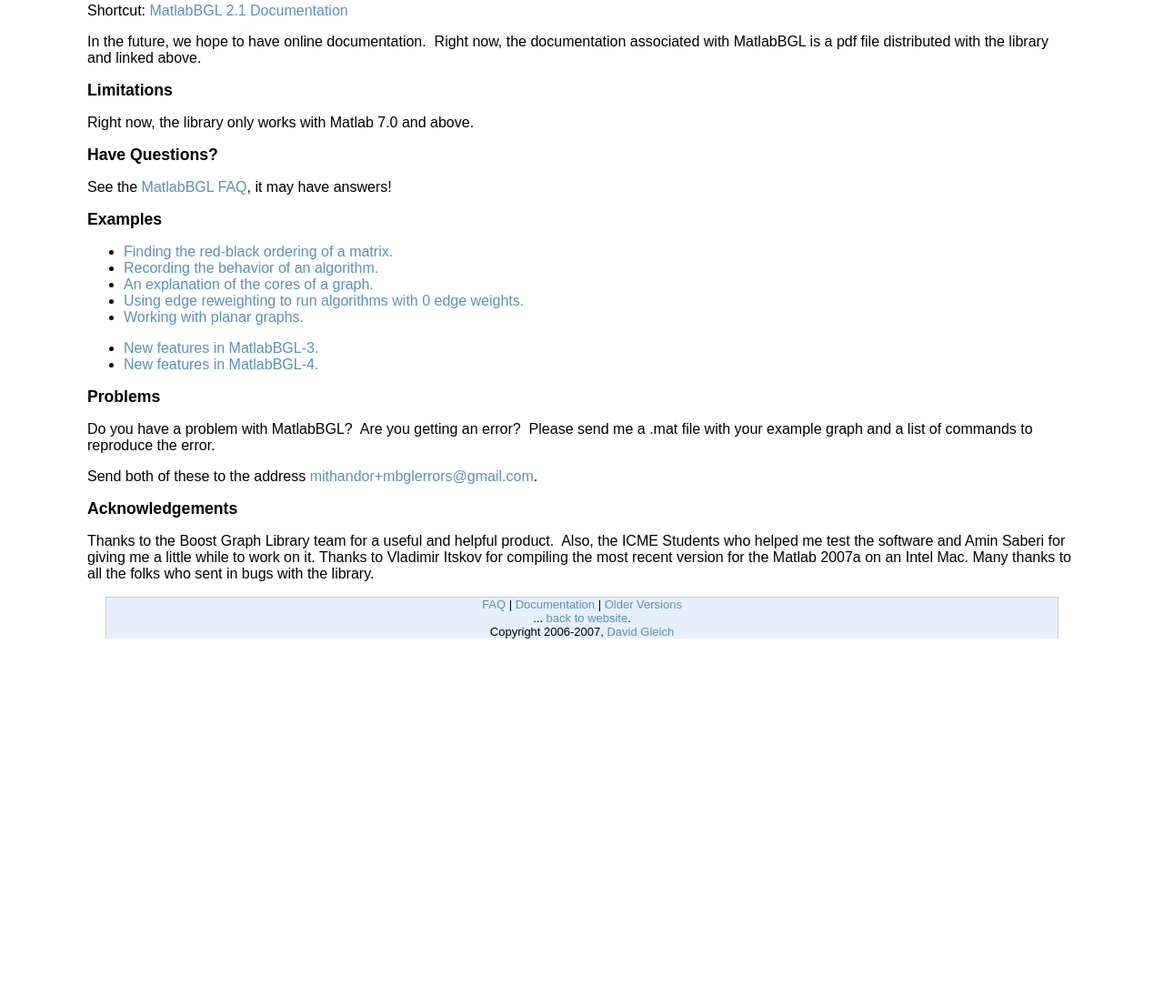
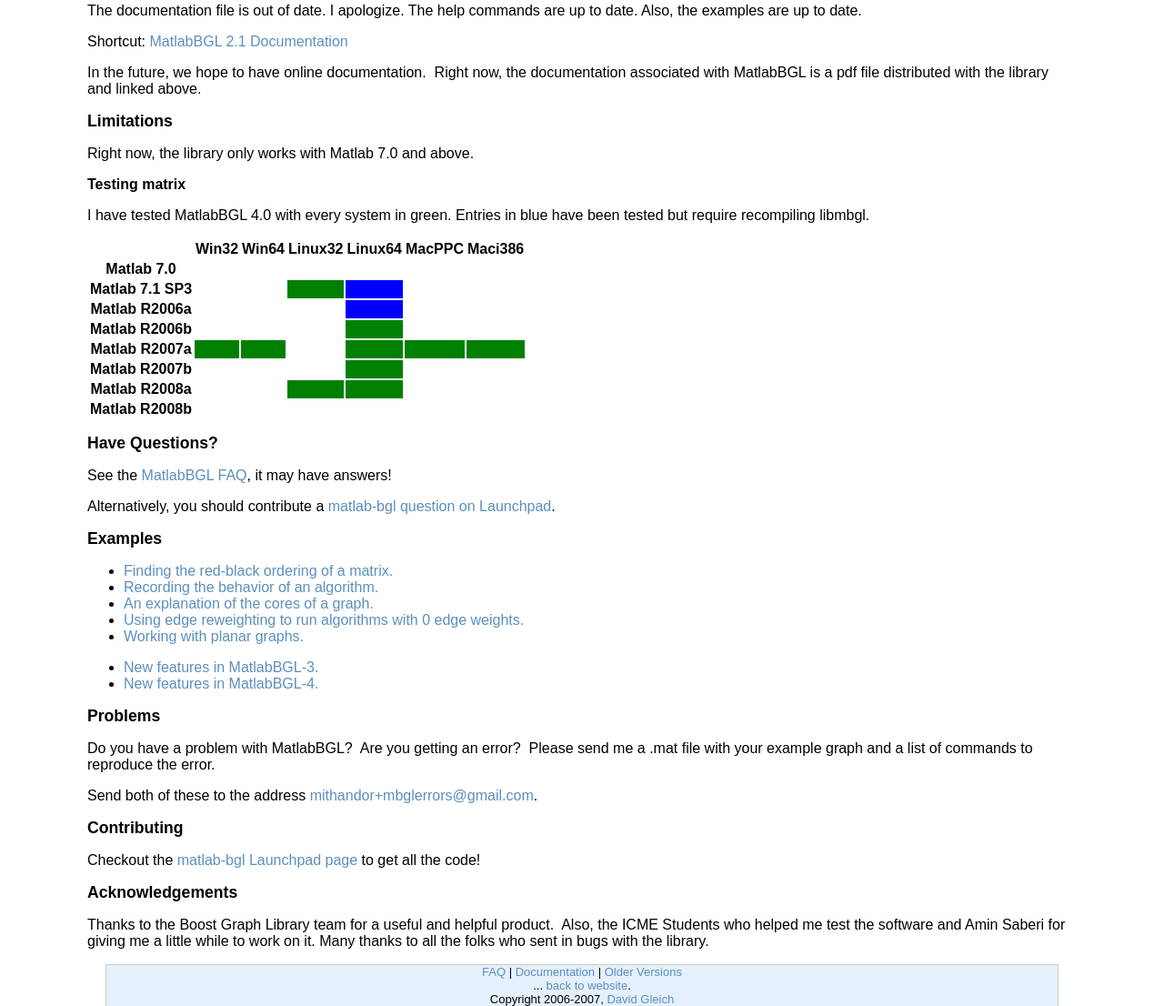
Before and after one commit to dgleich/matlab-bgl, a plain HTML site: page doc/html/index.html in a window 1280 px wide. Shown: the part 947-2053 px from the top of the page at 91% size. Before the commit the page ends 1649 px from the top, so only its background shows below. Drawn offline with Linux system fonts and the light colour scheme.

Commit message:
Misc documentation updates

```diff
--- a/doc/html/index.html
+++ b/doc/html/index.html
@@ -30,7 +30,8 @@
 		    <li><a href="index.html#examples">Examples</a></li>
 		    <li><a href="changes.html">Change Log</a></li>
 		    <li><a href="matlab_bgl_v2.1.pdf">Documentation</a></li>
-            <li><a href="old.html">Older Versions</a></li>
+          <li><a href="old.html">Older Versions</a></li>
+          <li><a href="http://launchpad.net/matlab-bgl/">Launchpad page</a></li>
 		    <li><a href="http://www.mathworks.com/matlabcentral/fileexchange/loadFile.do?objectId=10922&objectType=file">Download</a></li>
 	    </ul>
 
@@ -64,7 +65,7 @@
         <p>
             2006-05-09: Version 1.01 released. Fixes minor bugs. <a href="changes.html">
                 <br />MatlabBGL Changelog.</a></p>
-        <h2>Getting MatlabBGL (Latest Version: 2.1)</h2>
+        <h2>Getting MatlabBGL (Latest Version: 4.0)</h2>
         <p>
             The files for MatlabBGL reside on the Mathworks Matlab Central File Exchange.&nbsp;
             The lastest version is always there.</p>
@@ -101,6 +102,10 @@
             Documentation
         </h2>
         <p>
+            The documentation file is out of date.  I apologize.  The help
+            commands are up to date.  Also, the examples are up to date.
+            </p>
+        <p>
             Shortcut: <a href="matlab_bgl_v2.1.pdf">MatlabBGL 2.1 Documentation</a></p>
         <p>
             In the future, we hope to have online documentation. &nbsp;Right now, the documentation
@@ -112,10 +117,29 @@
         <p>
             Right now, the library only works with Matlab 7.0 and above.&nbsp;
         </p>
+        <h3>Testing matrix</h3>
+        <p>I have tested MatlabBGL 4.0 with every system in green.
+        Entries in blue have been tested but require recompiling libmbgl.</p>
+<table>
+   <tr><th></th>               <th>Win32</th>           <th>Win64</th>           <th>Linux32</th>         <th>Linux64</th>         <th>MacPPC</th>          <th>Maci386</th></tr>
+	<tr><th>Matlab 7.0</th>     <td bgcolor="white"></td><td bgcolor="white"></td><td bgcolor="white"></td><td bgcolor="white"></td><td bgcolor="white"></td><td bgcolor="white"></td bgcolor="white"></tr>
+	<tr><th>Matlab 7.1 SP3</th> <td bgcolor="white"></td><td bgcolor="white"></td><td bgcolor="green"></td><td bgcolor="blue" ></td><td bgcolor="white"></td><td bgcolor="white"></td bgcolor="white"></tr>
+	<tr><th>Matlab R2006a</th>  <td bgcolor="white"></td><td bgcolor="white"></td><td bgcolor="white"></td><td bgcolor="blue" ></td><td bgcolor="white"></td><td bgcolor="white"></td bgcolor="white"></tr>
+	<tr><th>Matlab R2006b</th>  <td bgcolor="white"></td><td bgcolor="white"></td><td bgcolor="white"></td><td bgcolor="green"></td><td bgcolor="white"></td><td bgcolor="white"></td bgcolor="white"></tr>
+	<tr><th>Matlab R2007a</th>  <td bgcolor="green"></td><td bgcolor="green"></td><td bgcolor="white"></td><td bgcolor="green"></td><td bgcolor="green"></td><td bgcolor="green"></td bgcolor="green"></tr>
+	<tr><th>Matlab R2007b</th>  <td bgcolor="white"></td><td bgcolor="white"></td><td bgcolor="white"></td><td bgcolor="green"></td><td bgcolor="white"></td><td bgcolor="white"></td bgcolor="white"></tr>
+	<tr><th>Matlab R2008a</th>  <td bgcolor="white"></td><td bgcolor="white"></td><td bgcolor="green"></td><td bgcolor="green"></td><td bgcolor="white"></td><td bgcolor="white"></td bgcolor="white"></tr>
+	<tr><th>Matlab R2008b</th>  <td bgcolor="white"></td><td bgcolor="white"></td><td bgcolor="white"></td><td bgcolor="white"></td><td bgcolor="white"></td><td bgcolor="white"></td bgcolor="white"></tr>
+</table>
         <h2>
             Have Questions?</h2>
         <p>
             See the <a href="faq.html">MatlabBGL FAQ</a>, it may have answers!&nbsp;
+        </p>
+        <p>
+        		Alternatively, you should contribute a
+        		<a href="https://answers.launchpad.net/matlab-bgl">
+        		matlab-bgl question on Launchpad</a>.
         </p>
         <a name="examples" />
         <h2>
@@ -141,13 +165,16 @@
             the error.&nbsp;</p>
         <p>
             Send both of these to the address <a href="mailto:mithandor+mbglerrors@gmail.com">mithandor+mbglerrors@gmail.com</a>.</p>
+		  <h2>
+            Contributing</h2>
+        <p> Checkout the <a href="https://launchpad.net/matlab-bgl">
+        		matlab-bgl Launchpad page</a> to get all the code! </p>
         <h2>
             Acknowledgements</h2>
         <p>
             Thanks to the Boost Graph Library team for a useful and helpful product.&nbsp; Also,
             the ICME Students who helped me test the software and Amin Saberi for giving me
-            a little while to work on it.  Thanks to Vladimir Itskov for compiling
-            the most recent version for the Matlab 2007a on an Intel Mac.  Many
+            a little while to work on it.  Many
             thanks to all the folks who sent in bugs with the library.</p>
     </div>
 </div>
```
Also changed, not shown: doc/html/changes.html (+3 -2 lines), doc/html/faq.html (+2 -1 lines), doc/html/old.html (+2 -1 lines), 1 other file.
